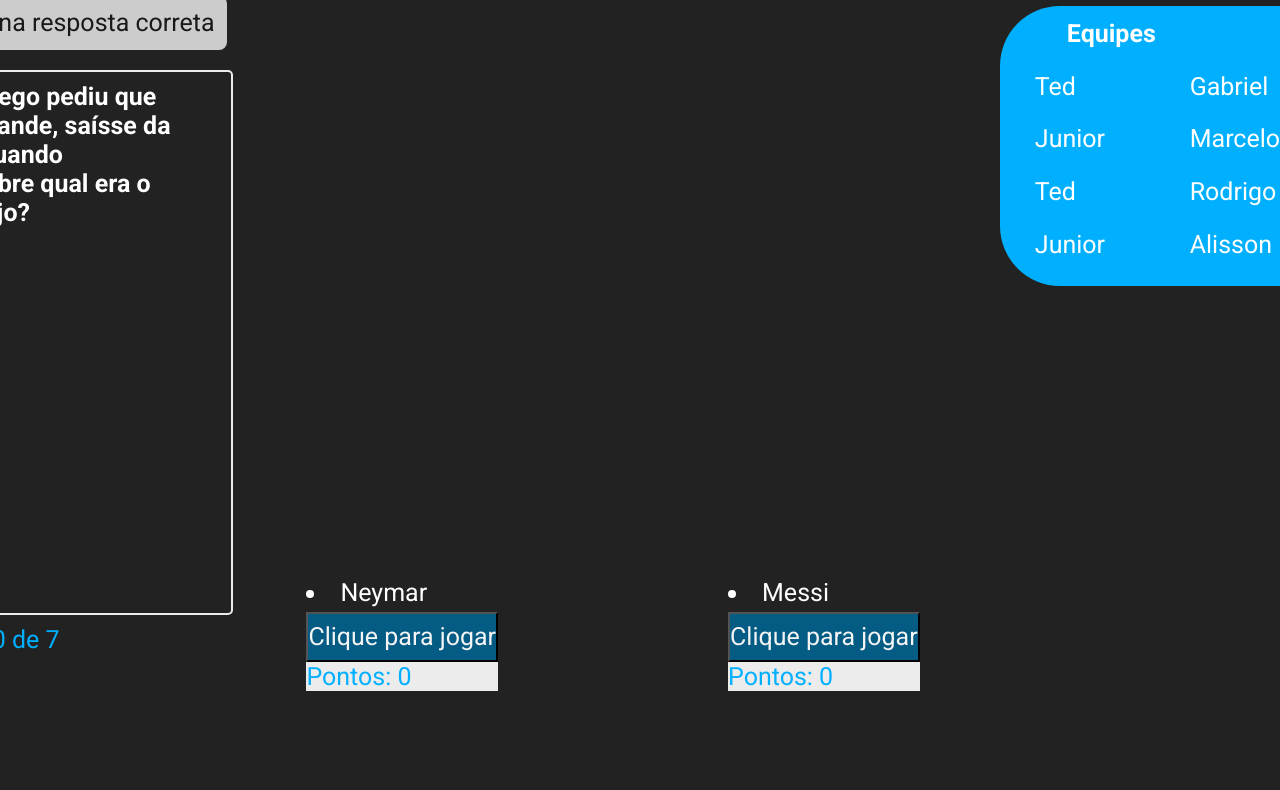
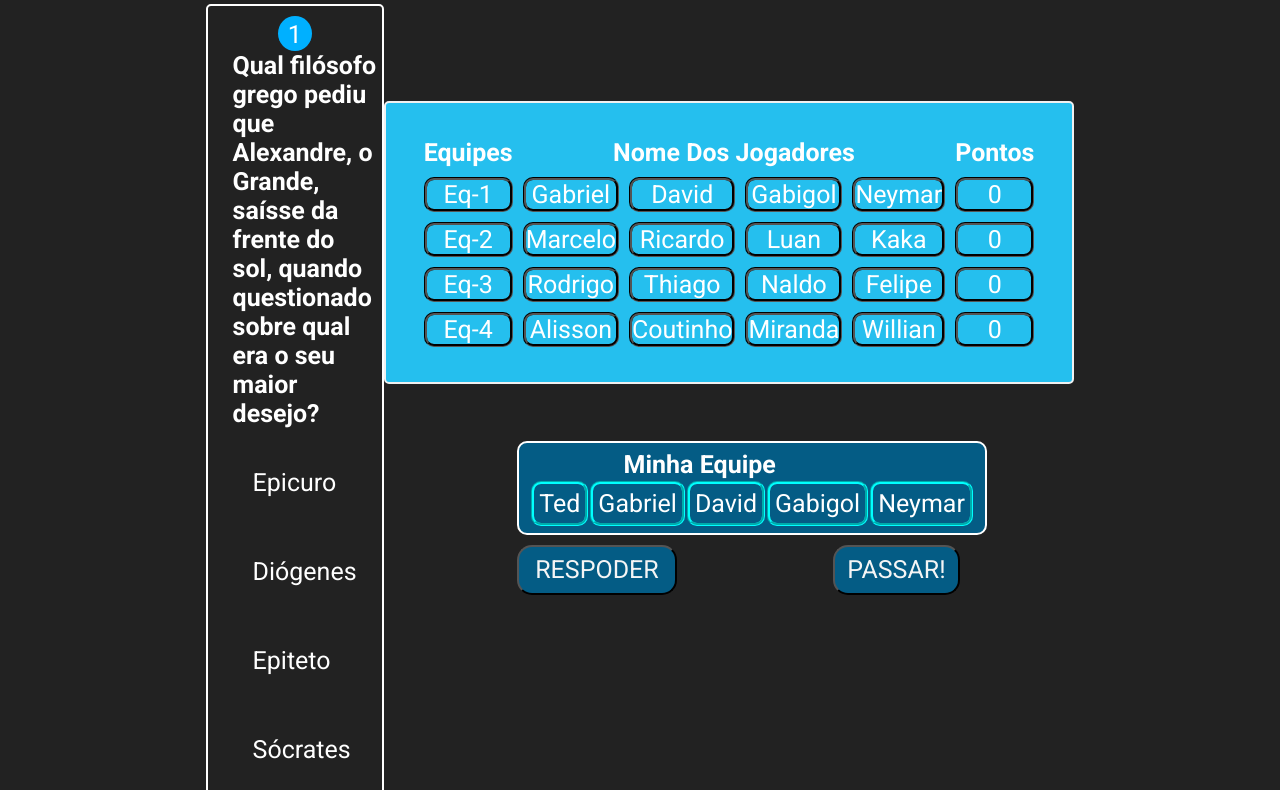
Before and after one commit to Celsoroch/quiz-battle, a website built with webpack: page public/index.html in a window 1280 px wide. Shown: the part 106-896 px from the top of the page. Before the commit the page ends 800 px from the top, so only its background shows below. Built offline with nearby package versions, Linux system fonts and the light colour scheme.

Commit message:
atualizacao html css

```diff
--- a/public/index.html
+++ b/public/index.html
@@ -46,72 +46,52 @@
             <article id='aviso'>Questão <span id='numero'></span> de <span id='total'></span></article>
 
         </section>
-        <div class="players">
-            <div class="jogador1">
-                <li class="nome_jogador_1">Jgoador 1</li>
-                <article>
-                    <button class="botao_jogar botao_j1">Clique para jogar</button>
-                </article>
-                <article class='pontos_1'>
-                    Pontos
-                </article>
-            </div>
-
-            <div class="jogador2">
-                <li class="nome_jogador_2">Jogador 2</li>
-                <article>
-                    <button class="botao_jogar botao_j2">Clique para jogar</button>
-                </article>
-                <article class='pontos_2'>
-                    Pontos
-                </article>
-            </div>
-        </div>
-
-    </main>
 
         <div class="box_equipes">
             <div class="equipes">
 
-            <table class="tabelas">
+                <table class="tabelas" cellspacing="10">
                     <tr class="element_principal">
                         <th>Equipes</th>
                         <th colspan="4">Nome Dos Jogadores</th>
-                </tr>
-                <tr class="equipe_1">
-                    <td class="jogador_1_e1">Ted</td>
-                    <td class="jogador_2_e1">Gabriel</td>
-                    <td class="jogador_3_e1">David</td>
-                    <td class="jogador_4_e1">Gabigol</td>
-                    <td class="pontos_e1">Neymar</td>
+                        <th>Pontos</th>
                     </tr>
                     <tr>
-                    <td>Junior</td>
-                    <td>Marcelo</td>
-                    <td>Ricardo</td>
-                    <td>Luan</td>
-                    <td>Kaka</td>
+                        <td class="border_td">Eq-1</td>
+                        <td class="border_td">Gabriel</td>
+                        <td class="border_td">David</td>
+                        <td class="border_td">Gabigol</td>
+                        <td class="border_td">Neymar</td>
+                        <td class="border_td">0</td>
                     </tr>
                     <tr>
-                    <td>Ted</td>
-                    <td>Rodrigo</td>
-                    <td>Thiago</td>
-                    <td>Naldo</td>
-                    <td>Felipe</td>
+                        <td class="border_td">Eq-2</td>
+                        <td class="border_td">Marcelo</td>
+                        <td class="border_td">Ricardo</td>
+                        <td class="border_td">Luan</td>
+                        <td class="border_td">Kaka</td>
+                        <td class="border_td">0</td>
                     </tr>
                     <tr>
-                    <td>Junior</td>
-                    <td>Alisson</td>
-                    <td>Coutinho</td>
-                    <td>Miranda</td>
-                    <td>Willian</td>
+                        <td class="border_td">Eq-3</td>
+                        <td class="border_td">Rodrigo</td>
+                        <td class="border_td">Thiago</td>
+                        <td class="border_td">Naldo</td>
+                        <td class="border_td">Felipe</td>
+                        <td class="border_td">0</td>
+                    </tr>
+                    <tr>
+                        <td class="border_td">Eq-4</td>
+                        <td class="border_td">Alisson</td>
+                        <td class="border_td">Coutinho</td>
+                        <td class="border_td">Miranda</td>
+                        <td class="border_td">Willian</td>
+                        <td class="border_td">0</td>
                     </tr>
                 </table>
-
-
-        </div>
             </div>
 
+            <div class="equipe_botao">
                 <div class="box_Tela-Usuario">
 
                     <table class="usuario_equipe">
@@ -119,15 +99,36 @@
                             <th colspan="4">Minha Equipe</th>
                         </tr>
                         <tr>
-                <td>Ted</td>
-                <td>Gabriel</td>
-                <td>David</td>
-                <td>Gabigol</td>
-                <td>Neymar</td>
+                            <td class="border_td_usu">Ted</td>
+                            <td class="border_td_usu">Gabriel</td>
+                            <td class="border_td_usu">David</td>
+                            <td class="border_td_usu">Gabigol</td>
+                            <td class="border_td_usu">Neymar</td>
                         </tr>
                     </table>
 
                 </div>
+
+
+                <div class="players">
+                    <div class="jogador1">
+                        <article>
+                            <button class="botao_jogar botao_j1">RESPODER</button>
+                        </article>
+
+                    </div>
+
+                    <div class="jogador2">
+                        <article>
+                            <button class="botao_jogar botao_j2">PASSAR!</button>
+                        </article>
+
+                    </div>
+                </div>
+            </div>
+        </div>
+
+    </main>
 
 <!-- JS externo -->
     <script src="./assets/js/bundle.js"></script>
--- a/src/assets/css/styles.css
+++ b/src/assets/css/styles.css
@@ -12,27 +12,28 @@
 }
 
 body {
-    position: fixed;
-    width: 700%;
-    height: 700%;
+    display: flex;
+    flex-direction: column;
+    justify-content: center;
+    align-items: center;
+    min-height: 100vh;
     background: #222;
     color: #fff;
 }
 
 main {
-    top: 1%;
-    position: relative;
-    right: 46rem;
-
-    width: 20%;
-    height: 100%;
-    padding: 1rem; /* espacamento interno */
+    flex-grow: 3;
+    display: flex;
+    flex-direction: row;
+    justify-content: center;
+    width: 80%;
+    padding: 50px; /* espacamento interno */
 }
 
 section {
     width: 100%;
     margin: 0 auto;
-    height: 590px;
+    height: 700px;
     padding: 1rem;
     margin-bottom: 0.625rem;
     display: flex;
@@ -46,7 +47,6 @@ h1 {
     text-align: center;
     font-size: 1.75rem;
     margin: 0.625rem;
-    left: 24rem;
 }
 
 .centro {
@@ -55,6 +55,7 @@ h1 {
 
 .questao {
     display: flex;
+    flex-direction: column;
     align-items: center;
     justify-content: space-between;
 }
@@ -70,15 +71,15 @@ h1 {
     margin-left: 1rem;
 }
 
-/* article que acomoda a questao completa */
 .questoes {
-    width: 30%;
-    height: 100%;
-
-    padding: 10px 50px;
-    border: 2px solid #ececec;
+    display: flex;
+    flex-direction: column;
+    padding: 10px 5px;
+    border: 2px solid #ffffff;
     border-radius: 5px;
-    margin-bottom: 10px;
+    margin-bottom: 20px;
+    min-width: 60%;
+    max-width: 90%;
 }
 
 .questoes ol li {
@@ -115,7 +116,7 @@ h1 {
 #aviso {
     color: #00b0ff;
 }
-
+/*
 .jogador1 {
     display: inline-block;
     padding-top: 5px;
@@ -127,80 +128,20 @@ h1 {
     display: inline-block;
     padding-top: 5px;
 }
-
+*/
 .botao_jogar{
     color: whitesmoke;
     background: #045c85;
     height: 50px;
-    margin-top: 5px;
+    width: 125%;
+    text-align: center;
+    margin-top: 10px;
+    border-radius: 15px;
 }
 
 .botao_jogar:hover {
     background: #00b0ff;
     cursor: pointer;
-}
-
-.pontos_1, .pontos_2 {
-    color:#00b0ff;
-    background-color: #ececec;
-    margin-top: 0px;
-}
-
-/* Players*/
-.players {
-    position: relative;
-    left: 70%;
-    display: flex;
-}
-
-.timer {
-
-    display: flex;
-    background: #00b0ff;
-    padding: 0.60rem;
-    border-radius: 50%;
-}
-
-/* TELA DA TABELA */
-.box_equipes {
-    top: -98%;
-    display: inline-flex;
-    position: relative;
-    width: 6%;
-    height: 5%;
-    left: 50rem;
-    background: #00b0ff;
-    border-radius: 3rem;
-}
-
-/* ESTILO BASICO DA TABELA */
-.tabelas {
-    position: relative;
-    display: inline-table;
-    width: 170%;
-    height: 95%;
-    left: 7%;
-
-}
-
-/* TELA DO USUARIO COM SUA EQUIPE  */
-.box_Tela-Usuario {
-    position: relative;
-    display: inline-flex;
-    top: -292rem;
-    left: -8em;
-    background: #045c85;
-    border-radius: 10rem;
-    width: 28rem;
-    height: 5rem;
-}
-
-.usuario_equipe {
-    position: relative;
-    display: inline-table;
-    width: 150%;
-    height: 85%;
-    left: 4%;
 }
 
 /* ANIMACAO */
@@ -234,3 +175,79 @@ h1 {
         opacity: 1
     }
 }
+
+.timer {
+
+    display: flex;
+    background: #00b0ff;
+    padding: 0.60rem;
+    border-radius: 50%;
+}
+
+/* TELA DAS TABELAS */
+.box_equipes {
+    display: flex;
+    flex-direction: column;
+
+}
+
+/* TELA DA TABELA */
+.equipes {
+    position: relative;
+    top: 22%;
+    padding: 25px 28px;
+    background: #25bfee;
+    border: 2px solid #f0f0f0;
+    border-radius: 5px;
+    right: 30px;
+    max-width: 100%;
+}
+
+.tabelas {
+    text-align: center;
+}
+
+.border_td {
+    border-color: rgb(0, 0, 0);
+    border-style: groove;
+    border-radius: 10px;
+}
+
+.border_td_usu {
+    padding: 5px;
+    border-color: cyan;
+    border-style: groove;
+    border-radius: 10px;
+}
+
+/* TELA DO USUARIO COM SUA EQUIPE/BOTAO  */
+.equipe_botao {
+    position: relative;
+    display: flex;
+    flex-direction: column;
+    align-self: flex-start;
+    top: 30%;
+    left: 15%;
+}
+
+/* TELA DO USUARIO COM SUA EQUIPE  */
+.box_Tela-Usuario {
+    position: relative;
+    display: flex;
+    flex-direction: column;
+    padding: 5px 10px;
+    background: #045c85;
+    border: 2px solid #ffffff;
+    border-radius: 10px;
+}
+
+/* botao*/
+.players {
+    position: relative;
+    display: flex;
+    flex-direction: row;
+}
+
+.jogador2 {
+    margin-left: 40%;
+}
--- a/src/index.js
+++ b/src/index.js
@@ -66,7 +66,7 @@ let clicou = '';
 
 // // 1
 botao_j1.addEventListener('click', () => {
-    configEquipe_1();
+    // configEquipe_1();
     instrucoes.textContent = `${jogador1.textContent} joga!`;
     clicou = 'jogador1';
     botao_j2.disabled = true;
@@ -74,7 +74,7 @@ botao_j1.addEventListener('click', () => {
 });
 // // 2
 botao_j2.addEventListener('click', () => {
-    configEquipe_1();
+    // configEquipe_1();
     instrucoes.textContent = `${jogador2.textContent} joga!`;
     clicou = 'jogador2';
     botao_j1.disabled = true;
@@ -104,11 +104,11 @@ total.textContent = totalDeQuestoes;
 
 // Monta o jogador1
 const j1 = jogadores[0];
-jogador1.textContent = j1.nome;
-pontos_j1.textContent = 'Pontos: ' + pontos_j1_num;
+// jogador1.textContent = j1.nome;
+// pontos_j1.textContent = 'Pontos: ' + pontos_j1_num;
 const j2 = jogadores[1];
-jogador2.textContent = j2.nome;
-pontos_j2.textContent = 'Pontos: ' + pontos_j2_num;
+// jogador2.textContent = j2.nome;
+// pontos_j2.textContent = 'Pontos: ' + pontos_j2_num;
 
 // MONTAR A 1a QUESTAO COMPLETA, para iniciar o Quiz
 // // Coloca o número da questão em azul
@@ -287,18 +287,18 @@ function fimDoJogo() {
     }, 10000);
 };
 
-// Teste
-const equipe_1 = document.querySelector('.equipe_1');
-const jogador_1_e1 = document.querySelector('.jogador_1_e1');
-const jogador_2_e1 = document.querySelector('.jogador_2_e1');
-const jogador_3_e1 = document.querySelector('.jogador_3_e1');
-const jogador_4_e1 = document.querySelector('.jogador_4_e1');
-const pontos = document.querySelector('.pontos_e1');
+// // Teste
+// const equipe_1 = document.querySelector('.equipe_1');
+// const jogador_1_e1 = document.querySelector('.jogador_1_e1');
+// const jogador_2_e1 = document.querySelector('.jogador_2_e1');
+// const jogador_3_e1 = document.querySelector('.jogador_3_e1');
+// const jogador_4_e1 = document.querySelector('.jogador_4_e1');
+// const pontos = document.querySelector('.pontos_e1');
 
-function configEquipe_1 () {
-    jogador_1_e1.textContent = 'jogador1    sdas';
-    jogador_2_e1.textContent = 'jogador2';
-    jogador_3_e1.textContent = 'jogador3';
-    jogador_4_e1.textContent = 'jogador4';
-    pontos.textContent = 0;
-}
+// function configEquipe_1 () {
+//     jogador_1_e1.textContent = 'jogador1    sdas';
+//     jogador_2_e1.textContent = 'jogador2';
+//     jogador_3_e1.textContent = 'jogador3';
+//     jogador_4_e1.textContent = 'jogador4';
+//     pontos.textContent = 0;
+// }
```
Also changed, not shown: public/assets/js/bundle.js (+23 -24 lines), 1 other file. Lines whose indentation alone changed are shown as unchanged.
